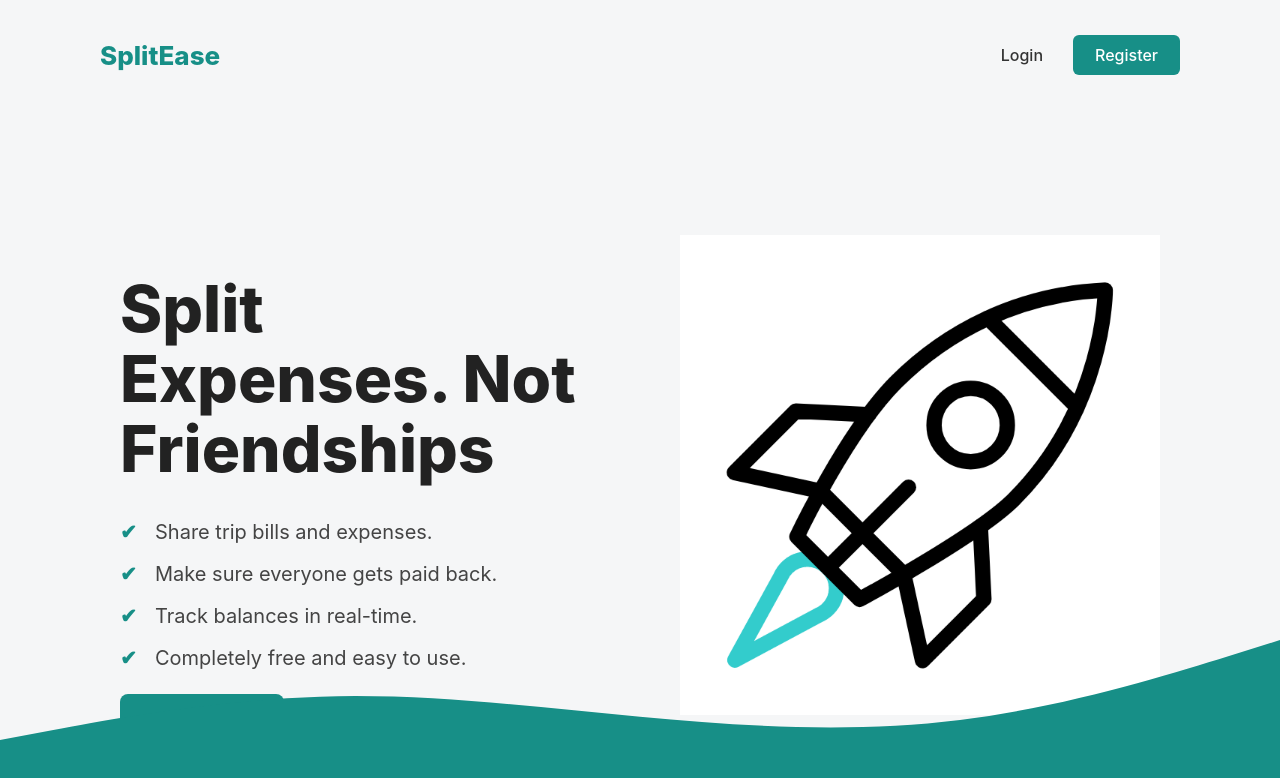
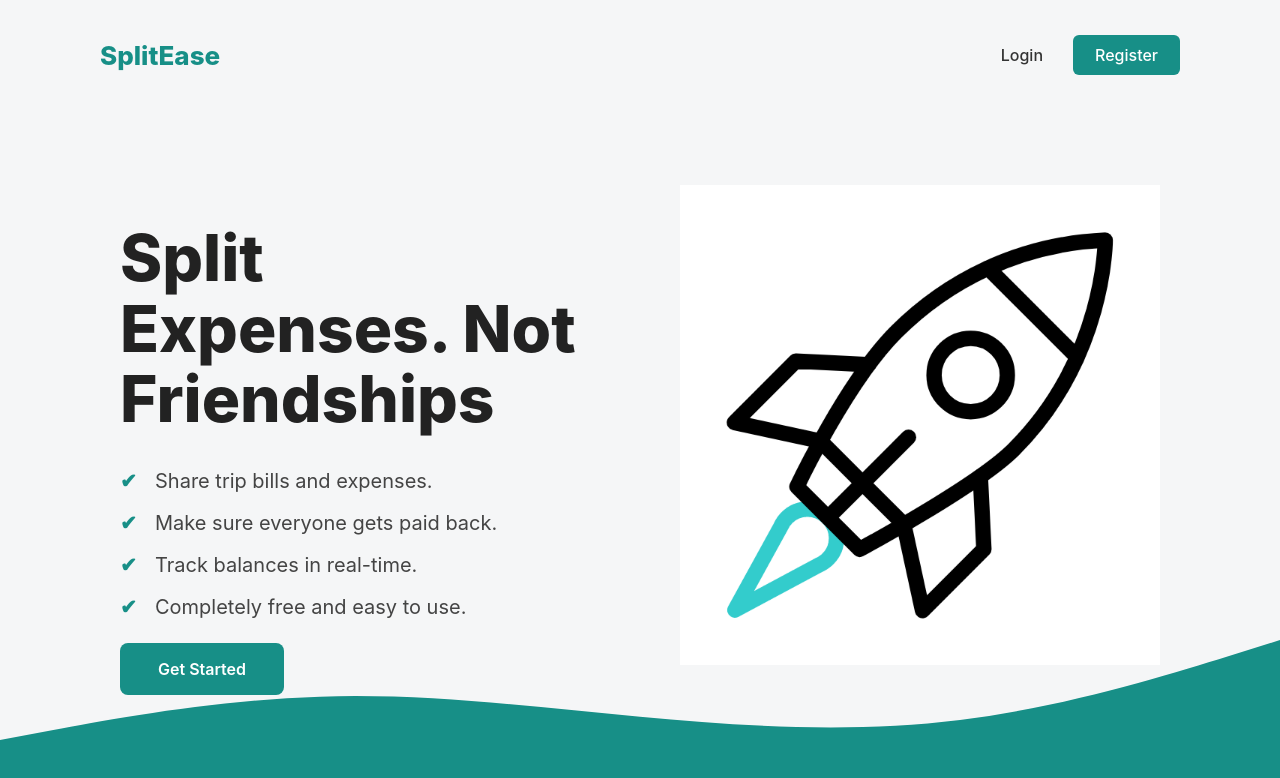
Before and after one commit to shoryataneja/SplitEase, a React app in the folder frontend/: page / in a window 1280 px wide. Shown: the top 778 px of the page. Built offline with nearby package versions, Linux system fonts and the light colour scheme; the HTML template or start-up script is replaced by a standard one.

Commit message:
fixed navbar

```diff
--- a/frontend/src/styles/Landing.css
+++ b/frontend/src/styles/Landing.css
@@ -37,14 +37,11 @@
 
 /* HERO */
 .hero {
-  height: calc(100vh - 70px); /* navbar height */
+  height: calc(100vh - 60px);
   display: flex;
-  align-items: center;
+  align-items: flex-start;   /* push content upward */
   justify-content: space-between;
-  gap: 80px;
-  padding: 0;
-  width: 100%;
-
+  padding-top: 60px;         /* controlled spacing */
 }
 .hero-content {
   max-width: 1300px;
```
Also changed, not shown: frontend/src/components/PublicNavbar.jsx (+7 -6 lines).
